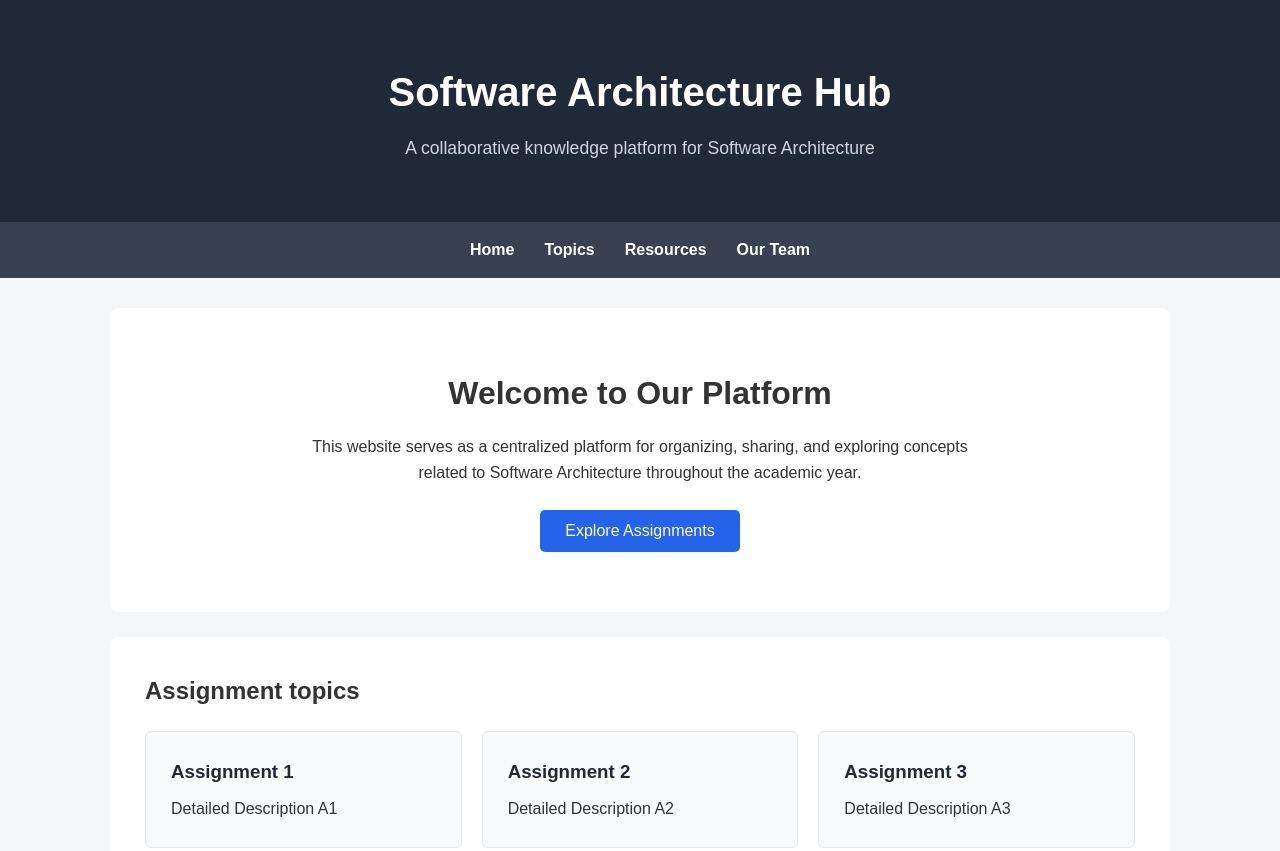
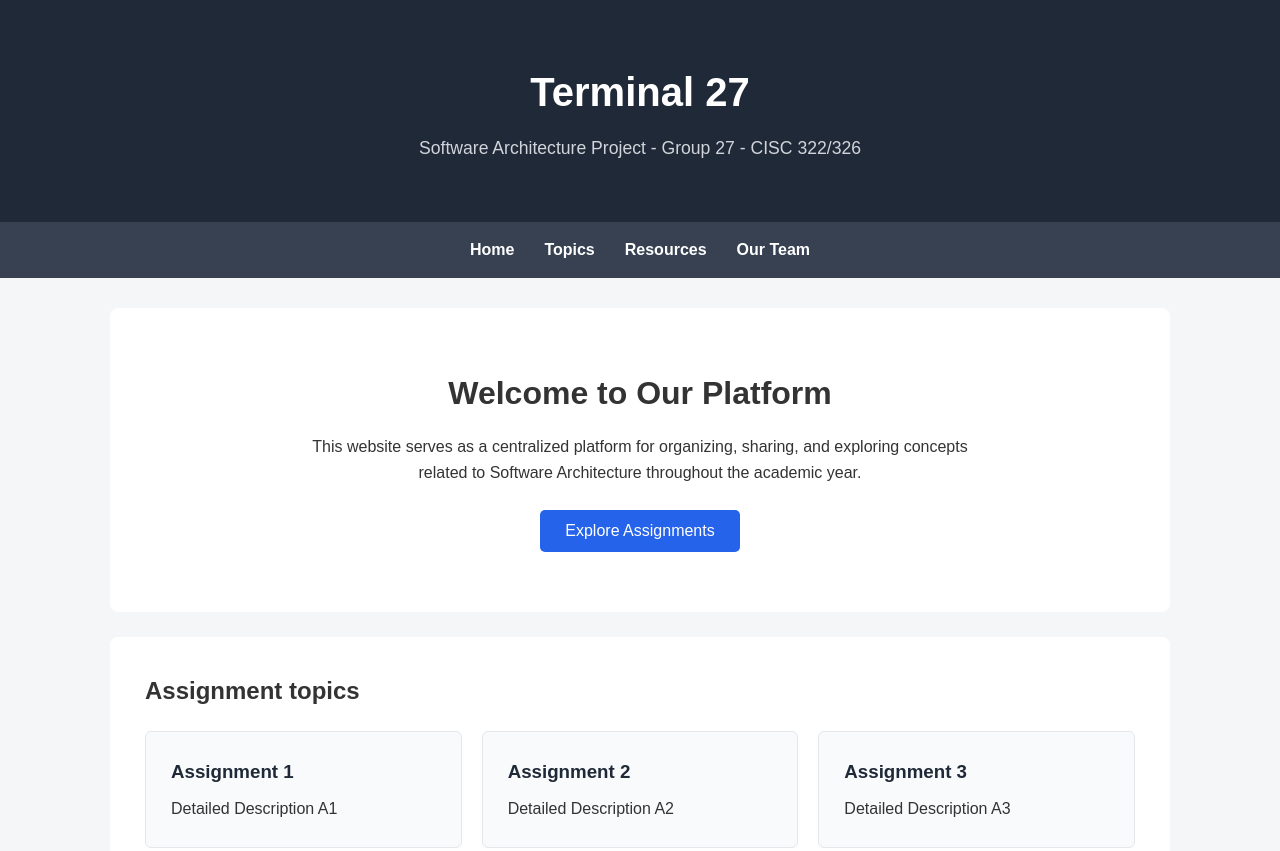
Before and after one commit to cois-vier/software-architecture-project, a plain HTML site: page index.html in a window 1280 px wide. Shown: the top 851 px of the page. Drawn offline with Linux system fonts and the light colour scheme.

Commit message:
Update index.html

```diff
--- a/index.html
+++ b/index.html
@@ -3,7 +3,7 @@
 <head>
     <meta charset="UTF-8">
     <meta name="viewport" content="width=device-width, initial-scale=1.0">
-    <title>Software Architecture Hub</title>
+    <title>Group 27 - Cisc 322</title>
 
     <link rel="stylesheet" href="style.css">
 </head>
@@ -11,8 +11,8 @@
 <body>
 
     <header>
-        <h1>Software Architecture Hub</h1>
-        <p>A collaborative knowledge platform for Software Architecture</p>
+        <h1>Terminal 27</h1>
+        <p>Software Architecture Project - Group 27 - CISC 322/326</p>
     </header>
 
     <nav>
```
